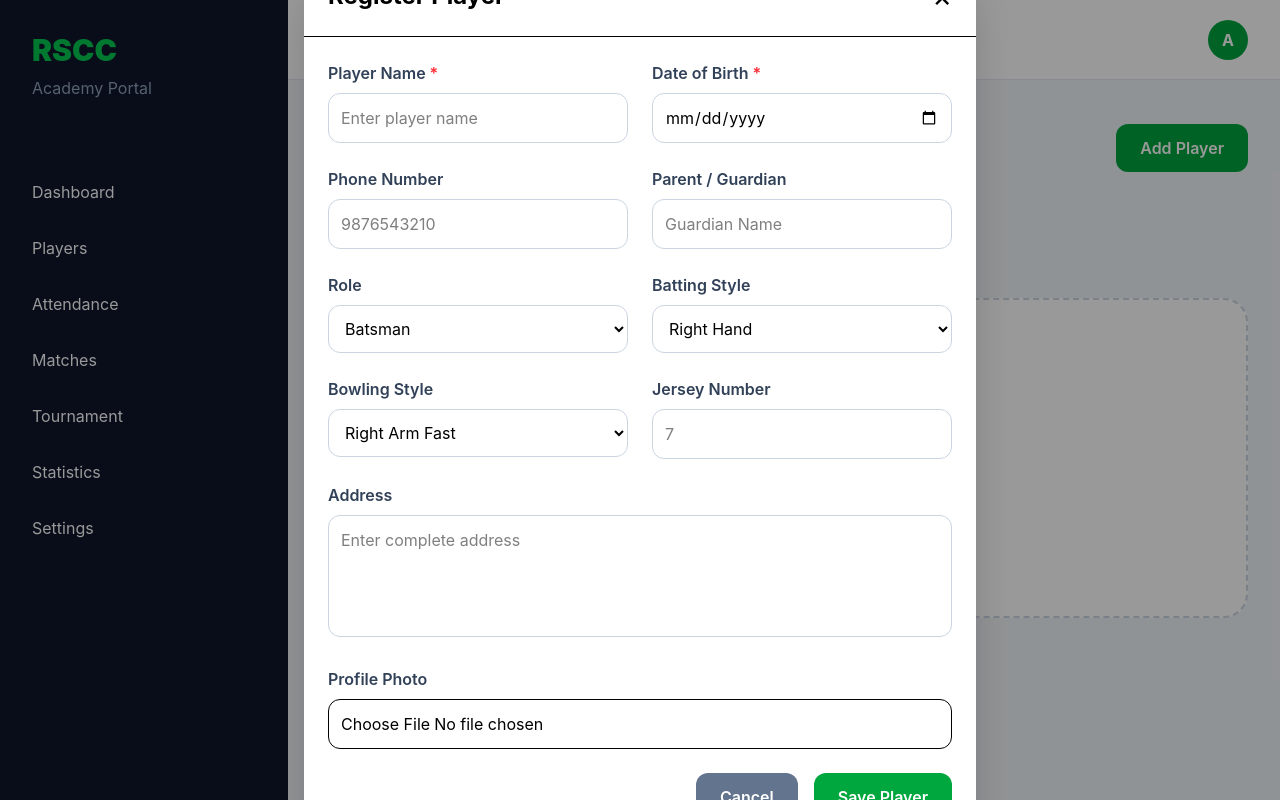
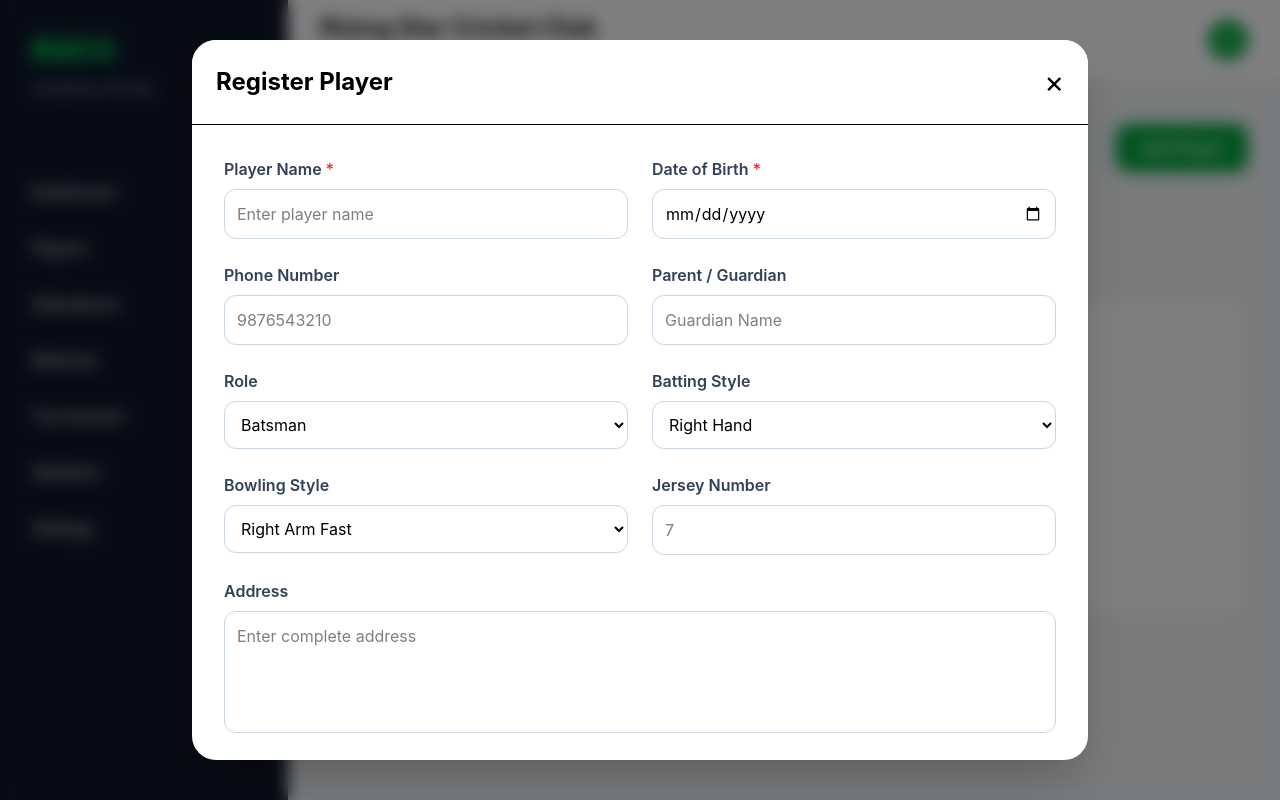
Before and after one commit to apexalphaa/rscc-app, a React (Vite) app in the folder apps/frontend/: page /players in a window 1280 px wide. Both pictures are taken after typing "Sample" into the empty fields and a click on the button "Add Player". Built offline with nearby package versions, Linux system fonts and the light colour scheme.

Commit message:
Update Modal.jsx

```diff
--- a/apps/frontend/src/components/Modal.jsx
+++ b/apps/frontend/src/components/Modal.jsx
@@ -7,11 +7,11 @@ export default function Modal({
   if (!open) return null;
 
   return (
-    <div className="fixed inset-0 z-50 bg-black/40 flex items-center justify-center p-4">
+    <div className="fixed inset-0 z-50 bg-black/50 backdrop-blur-sm flex items-center justify-center p-6">
 
-      <div className="bg-white rounded-3xl w-full max-w-2xl shadow-2xl">
+      <div className="bg-white rounded-3xl shadow-2xl w-full max-w-4xl max-h-[90vh] overflow-y-auto">
 
-        <div className="flex justify-between items-center border-b p-6">
+        <div className="sticky top-0 bg-white border-b p-6 flex justify-between items-center">
 
           <h2 className="text-2xl font-bold">
             {title}
@@ -19,15 +19,17 @@ export default function Modal({
 
           <button
             onClick={onClose}
-            className="text-3xl leading-none hover:text-red-500"
+            className="text-3xl hover:text-red-500"
           >
             ×
           </button>
 
         </div>
 
-        <div className="p-6">
+        <div className="p-8">
+
           {children}
+
         </div>
 
       </div>
```
